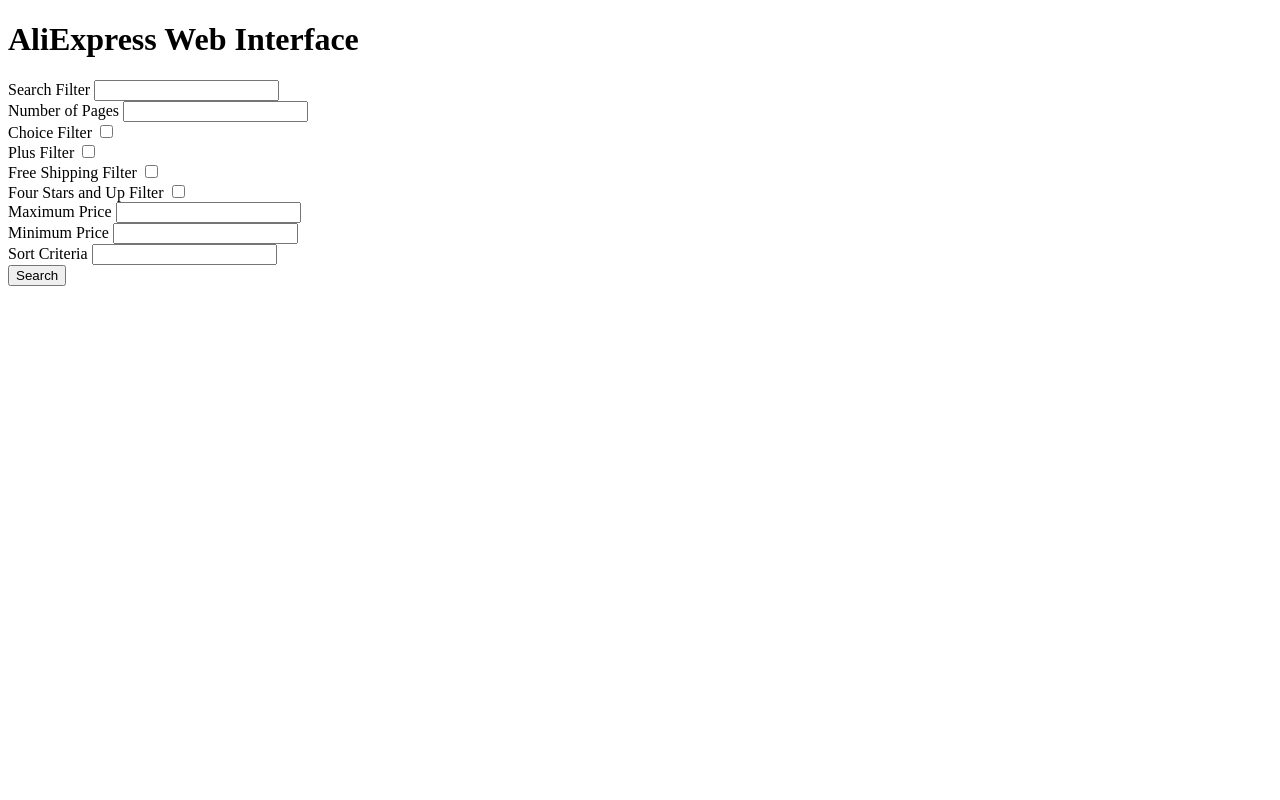
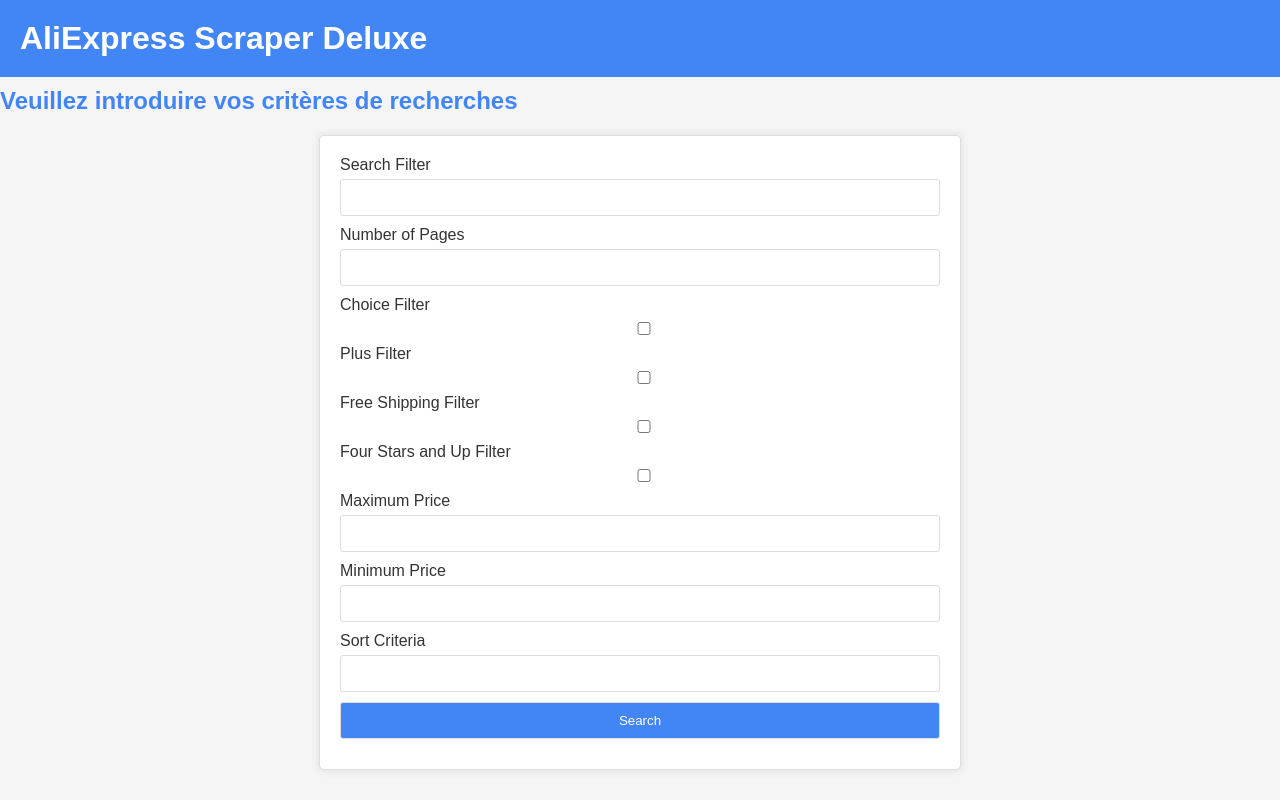
Before and after one commit to slaymut/aliexpress-webscraper, a Flask app: page / in a window 1280 px wide. Run offline with Flask 3, Linux system fonts and the light colour scheme; some libraries are stand-ins or nearby versions.

Commit message:
Update web interface with French translations

```diff
--- a/api/API_V3.py
+++ b/api/API_V3.py
@@ -81,16 +81,20 @@
 
         if sort_criteria == 'best_offers':
             items = navigator.getBestItems(items, 10)
+            type = f"Nous avons scrapé pour vous les 10 meilleures offres selon la fiabilité !"
 
         elif sort_criteria == 'sell_highest':
             items = navigator.getMostSelledItems(items, 10)
+            type = f"Nous avons scrapé pour vous les 10 produits les plus vendus !"
 
         elif sort_criteria == 'rating_highest':
             items = navigator.getBestRatedItems(items, 10)
+            type = f"Nous avons scrapé pour vous les 10 produits les mieux notés !"
 
         else:
             # Aucun tri spécifié, utilisez le tri par défaut (par ordre d'apparition dans les pages)
             items = navigator.getBestItems(items, 10)
+            type = f"Nous avons scrapé pour vous les 10 meilleures offres selon la fiabilité !"
             pass
 
 
@@ -157,7 +161,7 @@
         conn.close()
 
         # Redirection de l'utilisateur vers une autre page
-        return render_template('web_interface_result.html', message="Scraping completed successfully!", allData=dataFormatted)
+        return render_template('web_interface_result.html', type=type, message=message, allData=dataFormatted)
 
     # Si la méthode n'est pas POST, ou si la validation du formulaire échoue
     return render_template('web_interface.html', form=form)
--- a/api/templates/web_interface.html
+++ b/api/templates/web_interface.html
@@ -3,10 +3,67 @@
 <head>
     <meta charset="UTF-8">
     <meta name="viewport" content="width=device-width, initial-scale=1.0">
-    <title>AliExpress Web Interface</title>
+    <title>AliExpress Scraper Deluxe</title>
+    <style>
+        body {
+            font-family: Arial, sans-serif;
+            background-color: #f5f5f5;
+            color: #333;
+            margin: 0;
+            padding: 0;
+        }
+
+        h1 {
+            background-color: #4285f4;
+            color: #fff;
+            padding: 20px;
+            margin: 0;
+        }
+
+        form {
+            max-width: 600px;
+            margin: 20px auto;
+            padding: 20px;
+            background-color: #fff;
+            border: 1px solid #ddd;
+            border-radius: 5px;
+            box-shadow: 0 0 10px rgba(0, 0, 0, 0.1);
+        }
+
+        label {
+            display: block;
+            margin-bottom: 5px;
+        }
+
+        input,
+        select {
+            width: 100%;
+            padding: 10px;
+            margin-bottom: 10px;
+            box-sizing: border-box;
+            border: 1px solid #ddd;
+            border-radius: 3px;
+        }
+
+        input[type="submit"] {
+            background-color: #4285f4;
+            color: #fff;
+            cursor: pointer;
+        }
+
+        input[type="submit"]:hover {
+            background-color: #357ae8;
+        }
+
+        h2 {
+            color: #4285f4;
+            margin: 10px 0;
+        }
+    </style>
 </head>
 <body>
-    <h1>AliExpress Web Interface</h1>
+    <h1>AliExpress Scraper Deluxe</h1>
+    <h2>Veuillez introduire vos critères de recherches</h2>
     <form method="post">
         {{ form.hidden_tag() }}
         {{ form.search_filter.label }} {{ form.search_filter() }}<br>
```
Also changed, not shown: api/templates/web_interface_result.html (+77 -4 lines).
